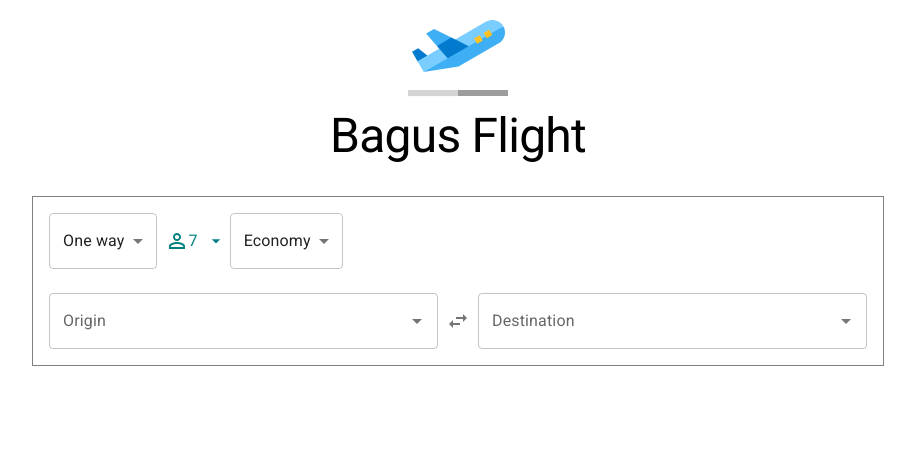
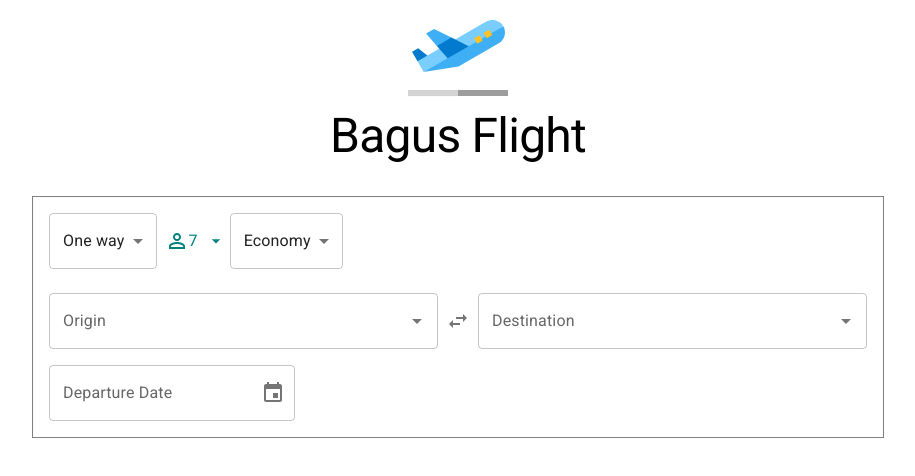
Before and after one commit to priyabagus/googleflight-like-app, a React (Vite) app: page / in a window 1280 px wide. Shown: the top 476 px of the page, without its empty margins (182-1097 px from the left). Built offline with nearby package versions, Linux system fonts and the light colour scheme.

Commit message:
Add departure date option

```diff
--- a/package.json
+++ b/package.json
@@ -15,7 +15,9 @@
     "@fontsource/roboto": "^5.2.5",
     "@mui/icons-material": "^7.0.2",
     "@mui/material": "^7.0.2",
+    "@mui/x-date-pickers": "^8.0.0-beta.3",
     "clsx": "^2.1.1",
+    "dayjs": "^1.11.13",
     "jotai": "^2.12.3",
     "lodash": "^4.17.21",
     "react": "^19.0.0",
--- a/src/main.tsx
+++ b/src/main.tsx
@@ -1,5 +1,8 @@
 import { StrictMode } from 'react'
 import { createRoot } from 'react-dom/client'
+import { LocalizationProvider } from '@mui/x-date-pickers/LocalizationProvider'
+import { AdapterDayjs } from '@mui/x-date-pickers/AdapterDayjs'
+
 // import '@fontsource/roboto/300.css'
 // import '@fontsource/roboto/400.css'
 // import '@fontsource/roboto/500.css'
@@ -38,9 +41,11 @@ customTheme = responsiveFontSizes(customTheme)
 createRoot(document.getElementById('root')!).render(
   <StrictMode>
     <ThemeProvider theme={customTheme}>
-      <BrowserRouter>
-        <AppRoutes />
-      </BrowserRouter>
+      <LocalizationProvider dateAdapter={AdapterDayjs}>
+        <BrowserRouter>
+          <AppRoutes />
+        </BrowserRouter>
+      </LocalizationProvider>
     </ThemeProvider>
   </StrictMode>
 )
--- a/src/pages/Home/BoxSearchFlight/BoxSearchFlight.module.scss
+++ b/src/pages/Home/BoxSearchFlight/BoxSearchFlight.module.scss
@@ -7,3 +7,7 @@
 .stackFlightOptionsWrapper {
     margin-bottom: 1.5rem;
 }
+
+.stackFlightDateWrapper {
+    margin-top: 1rem;
+}
--- a/src/pages/Home/BoxSearchFlight/BoxSearchFlight.tsx
+++ b/src/pages/Home/BoxSearchFlight/BoxSearchFlight.tsx
@@ -5,6 +5,7 @@ import SelectCabinClass from './SelectCabinClass'
 import PassengerOptions from './PassengerOptions'
 import SelectAirport from './SelectAirport'
 import { SwapHoriz } from '@mui/icons-material'
+import DatePickerDepartureDate from './DatePickerDepartureDate'
 
 export default function BoxSearchFlight () {
   return (
@@ -15,12 +16,15 @@ export default function BoxSearchFlight () {
         <SelectCabinClass />
       </Stack>
 
-      <Stack direction='row'>
+      <Stack className={css.stackFlightRouteWrapper} direction='row'>
         <SelectAirport type='origin' />
         <IconButton><SwapHoriz /></IconButton>
         <SelectAirport type='destination' />
       </Stack>
 
+      <Stack className={css.stackFlightDateWrapper} direction='row'>
+        <DatePickerDepartureDate />
+      </Stack>
     </Box>
   )
 }
--- /dev/null
+++ b/src/pages/Home/BoxSearchFlight/DatePickerDepartureDate.tsx
@@ -0,0 +1,7 @@
+import { DatePicker } from '@mui/x-date-pickers/DatePicker'
+
+export default function DatePickerDepartureDate () {
+  return (
+    <DatePicker label='Departure Date' />
+  )
+}
```
Also changed, not shown: 1 other file (tests, documents, lock files or other folders).
